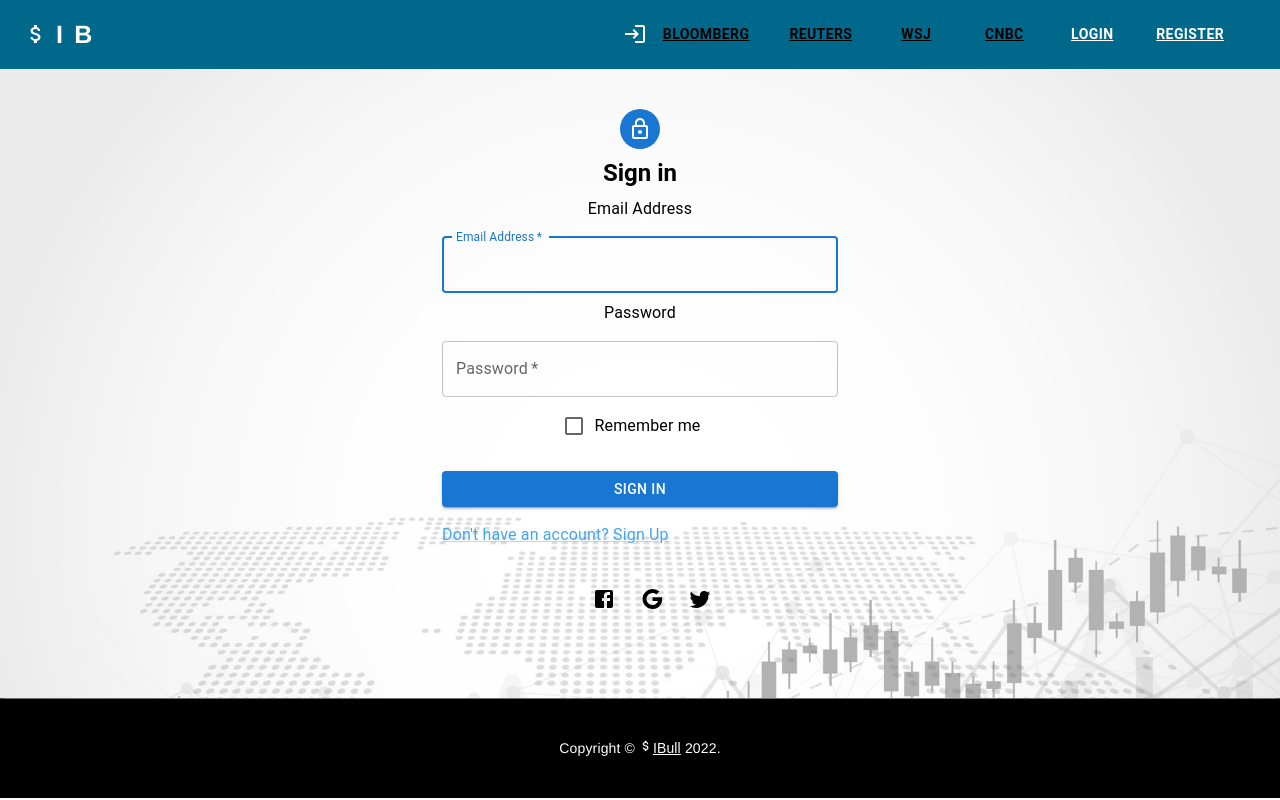
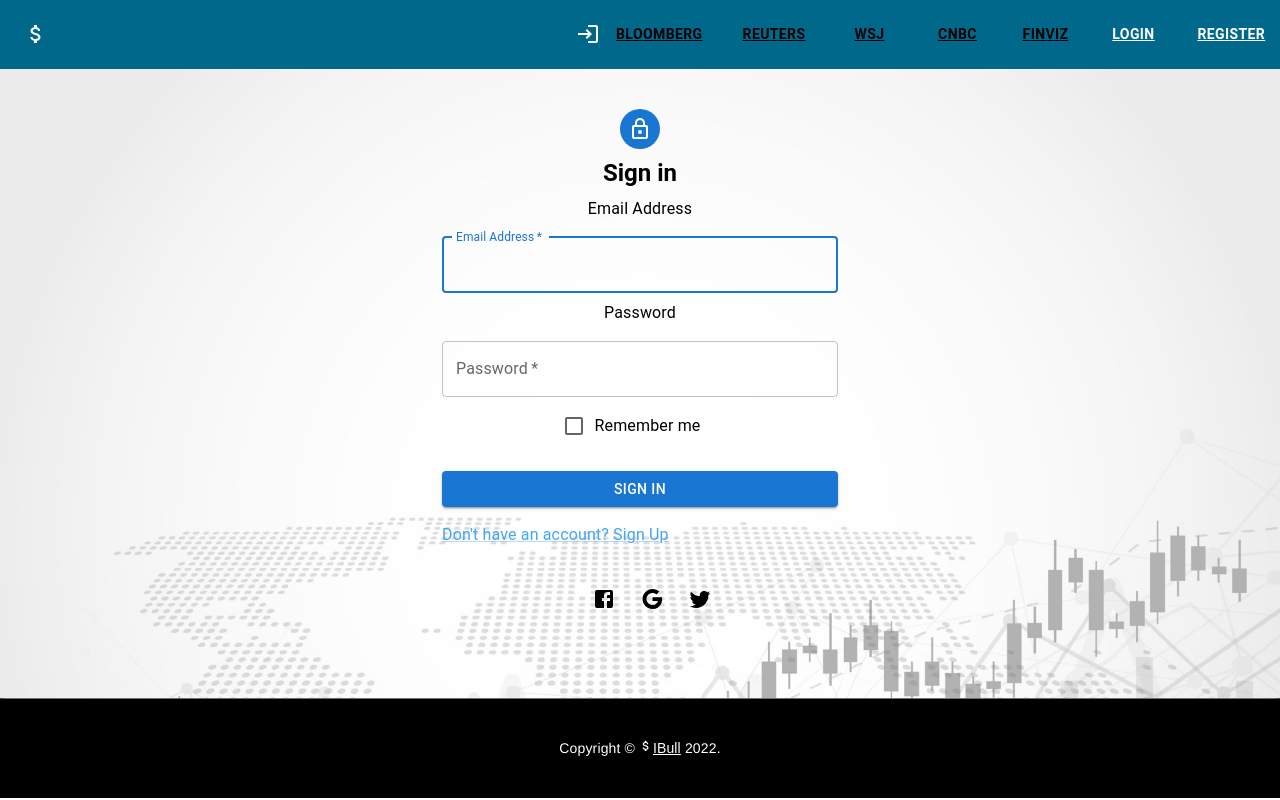
Before and after one commit to Nihilus888/IBull, a React (Create React App) app: page /login in a window 1280 px wide. Built offline with nearby package versions, Linux system fonts and the light colour scheme.

Commit message:
added some additional finacial screening website to siteheader

```diff
--- a/src/components/Search.jsx
+++ b/src/components/Search.jsx
@@ -339,7 +339,7 @@ const Search = (props) => {
 
           <TableContainer sx={{ mt: 5 }} component={Paper}>
             <Table
-              sx={{ minWidth: 650, bgcolor: "grey", color: "white" }}
+              sx={{ minWidth: 650, backgroundColor: "white", color: "#FFFFFF" }}
               aria-label="simple table"
             >
               <TableHead>
--- a/src/components/home/Home.jsx
+++ b/src/components/home/Home.jsx
@@ -91,7 +91,7 @@ export default function Home() {
                 color="text.primary"
                 align="center"
                 mb={4}
-                ml={80}
+                ml={90}
                 fontFamily="unset"
                 textDecoration="underline"
                 sx={{
--- a/src/components/partials/SiteHeader.jsx
+++ b/src/components/partials/SiteHeader.jsx
@@ -61,7 +61,7 @@ const SiteHeader = () => {
     e.preventDefault();
 
     let token = localStorage.getItem("user_token");
-    let id = localStorage.getItem('user_Id')
+    let id = localStorage.getItem("user_Id");
 
     fetch(`http://localhost:3001/user/logout`, {
       method: "POST",
@@ -102,10 +102,9 @@ const SiteHeader = () => {
   };
 
   const token = localStorage.getItem("user_token");
-  let id = localStorage.getItem('user_Id')
+  let id = localStorage.getItem("user_Id");
 
   const loggedIn = [
-
     <a
       href="https://www.bloomberg.com/asia"
       target="_blank"
@@ -231,6 +230,20 @@ const SiteHeader = () => {
       CNBC
     </a>,
 
+    <a
+      href="https://finviz.com/"
+      target="_blank"
+      rel="noopener"
+      textAlign="center"
+      style={{
+        color: "black",
+        fontWeight: "bold",
+        width: "100%",
+      }}
+    >
+      Finviz
+    </a>,
+
     <Link
       style={{
         textDecoration: "underline",
@@ -264,8 +277,27 @@ const SiteHeader = () => {
       Profile
     </Link>,
 
+    <a
+      href="https://finviz.com/"
+      target="_blank"
+      rel="noopener"
+      textAlign="center"
+      style={{
+        color: "black",
+        width: "100%",
+        textDecoration: "none",
+      }}
+    >
+      Finviz
+    </a>,
+
     <Button
-      style={{ textDecoration: "none", color: "black", width: "100%" }}
+      style={{
+        textDecoration: "underline",
+        color: "red",
+        width: "100%",
+        fontweight: "bold",
+      }}
       onClick={handleLogout}
     >
       Logout
```
